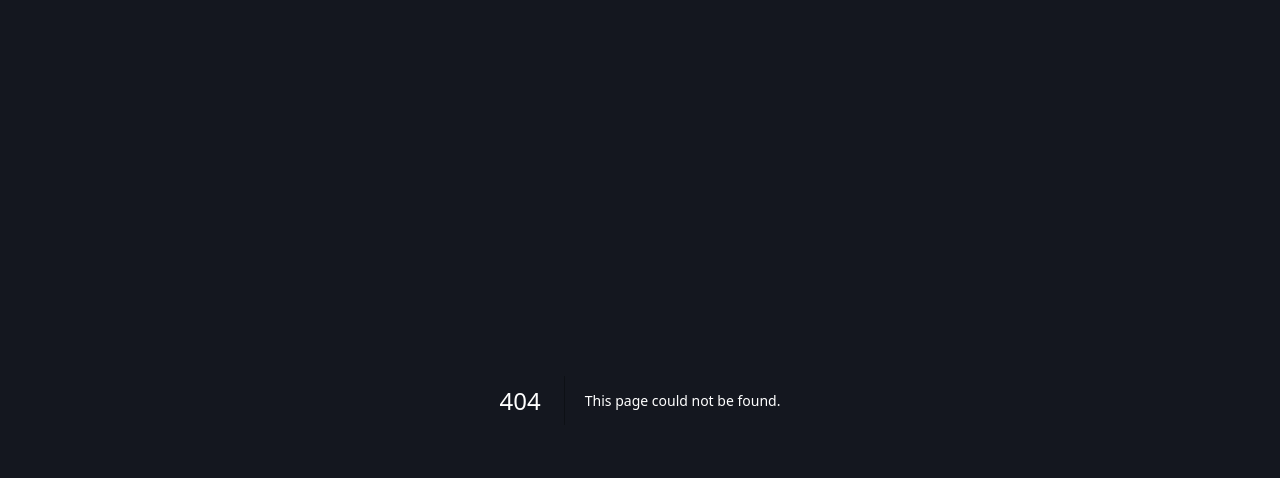
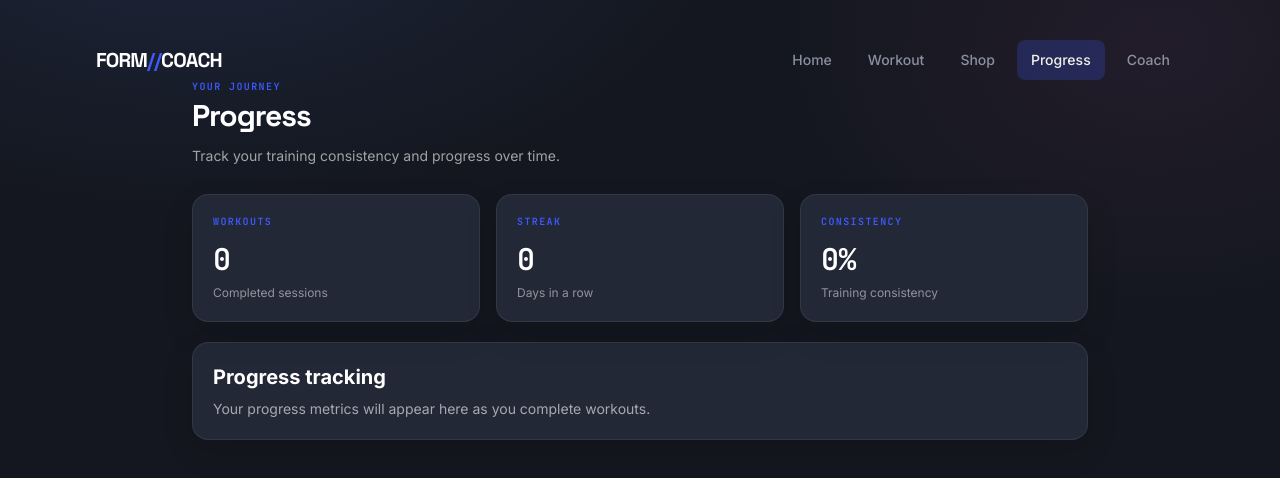
Before and after one commit to vpsbudaykumar/fitness, a Next.js app: page /progress in a window 1280 px wide. Before the commit this address had no page. Shown: the top 478 px of the page. Built offline with nearby package versions, Linux system fonts and the light colour scheme.

Commit message:
Add Workout Shop and Progress pages

```diff
--- /dev/null
+++ b/src/app/progress/page.tsx
@@ -0,0 +1,62 @@
+import { AppShell } from "@/components/app-shell";
+
+export default function ProgressPage() {
+  return (
+    <AppShell>
+      <div className="mx-auto max-w-4xl">
+        <p className="eyebrow">Your journey</p>
+
+        <h1 className="page-title mt-1">
+          Progress
+        </h1>
+
+        <p className="mt-3 text-sm text-white/60">
+          Track your training consistency and progress over time.
+        </p>
+
+        <div className="mt-7 grid gap-4 sm:grid-cols-3">
+          <div className="card">
+            <p className="eyebrow">Workouts</p>
+            <p className="metric mt-3 text-3xl font-semibold">
+              0
+            </p>
+            <p className="mt-2 text-xs text-white/50">
+              Completed sessions
+            </p>
+          </div>
+
+          <div className="card">
+            <p className="eyebrow">Streak</p>
+            <p className="metric mt-3 text-3xl font-semibold">
+              0
+            </p>
+            <p className="mt-2 text-xs text-white/50">
+              Days in a row
+            </p>
+          </div>
+
+          <div className="card">
+            <p className="eyebrow">Consistency</p>
+            <p className="metric mt-3 text-3xl font-semibold">
+              0%
+            </p>
+            <p className="mt-2 text-xs text-white/50">
+              Training consistency
+            </p>
+          </div>
+        </div>
+
+        <section className="card mt-5">
+          <p className="font-[Space_Grotesk] text-xl font-bold">
+            Progress tracking
+          </p>
+
+          <p className="mt-2 text-sm text-white/60">
+            Your progress metrics will appear here as you
+            complete workouts.
+          </p>
+        </section>
+      </div>
+    </AppShell>
+  );
+}
--- /dev/null
+++ b/src/app/shop/page.tsx
@@ -0,0 +1,31 @@
+import { AppShell } from "@/components/app-shell";
+
+export default function ShopPage() {
+  return (
+    <AppShell>
+      <div className="mx-auto max-w-4xl">
+        <p className="eyebrow">Training equipment</p>
+
+        <h1 className="page-title mt-1">
+          Shop
+        </h1>
+
+        <p className="mt-3 text-sm text-white/60">
+          Equipment and training essentials for your workouts.
+        </p>
+
+        <section className="card mt-7">
+          <p className="font-[Space_Grotesk] text-xl font-bold">
+            Coming soon
+          </p>
+
+          <p className="mt-2 text-sm text-white/60">
+            Personalized equipment recommendations based on
+            your workout plan and available equipment will appear
+            here.
+          </p>
+        </section>
+      </div>
+    </AppShell>
+  );
+}
--- /dev/null
+++ b/src/app/workout/page.tsx
@@ -0,0 +1,129 @@
+"use client";
+
+import Link from "next/link";
+import { useCallback, useEffect, useState } from "react";
+import { AppShell } from "@/components/app-shell";
+import { createClient } from "@/lib/supabase/client";
+
+type WorkoutDay = {
+  id: string;
+  day_number: number;
+  focus: string;
+  estimated_duration_minutes: number;
+};
+
+export default function WorkoutPage() {
+  const [days, setDays] = useState<WorkoutDay[]>([]);
+  const [loading, setLoading] = useState(true);
+
+  const load = useCallback(async () => {
+    setLoading(true);
+
+    const supabase = createClient();
+
+    const {
+      data: { user },
+    } = await supabase.auth.getUser();
+
+    if (!user) {
+      setLoading(false);
+      return;
+    }
+
+    const { data: plan } = await supabase
+      .from("workout_plans")
+      .select("id")
+      .eq("user_id", user.id)
+      .order("created_at", { ascending: false })
+      .limit(1)
+      .maybeSingle();
+
+    if (!plan) {
+      setDays([]);
+      setLoading(false);
+      return;
+    }
+
+    const { data } = await supabase
+      .from("workout_days")
+      .select(
+        "id, day_number, focus, estimated_duration_minutes"
+      )
+      .eq("plan_id", plan.id)
+      .order("day_number");
+
+    setDays(data ?? []);
+    setLoading(false);
+  }, []);
+
+  useEffect(() => {
+    void load();
+  }, [load]);
+
+  return (
+    <AppShell>
+      <div className="mx-auto max-w-4xl">
+        <p className="eyebrow">Training</p>
+
+        <h1 className="page-title mt-1">
+          Your workouts
+        </h1>
+
+        <p className="mt-3 max-w-xl text-sm text-white/60">
+          Follow your personalized training plan and start
+          each session when you are ready.
+        </p>
+
+        {loading ? (
+          <div className="card mt-7 animate-pulse text-white/40">
+            Loading your workouts...
+          </div>
+        ) : days.length === 0 ? (
+          <section className="card mt-7">
+            <p className="font-[Space_Grotesk] text-xl font-bold">
+              No workout plan yet
+            </p>
+
+            <p className="mt-2 text-sm text-white/60">
+              Complete your setup and generate your personalized
+              workout plan.
+            </p>
+
+            <Link
+              href="/home"
+              className="btn-primary mt-5"
+            >
+              Go to Home
+            </Link>
+          </section>
+        ) : (
+          <div className="mt-7 grid gap-4 sm:grid-cols-2">
+            {days.map((day) => (
+              <Link
+                key={day.id}
+                href={`/workout/${day.id}/overview`}
+                className="card block transition hover:-translate-y-0.5 hover:border-[#3D5AFE]/50"
+              >
+                <p className="eyebrow">
+                  Day {day.day_number}
+                </p>
+
+                <h2 className="mt-2 font-[Space_Grotesk] text-xl font-bold">
+                  {day.focus}
+                </h2>
+
+                <p className="metric mt-3 text-sm text-white/50">
+                  {day.estimated_duration_minutes} min
+                </p>
+
+                <div className="mt-5 text-sm font-semibold text-[#3D5AFE]">
+                  View workout →
+                </div>
+              </Link>
+            ))}
+          </div>
+        )}
+      </div>
+    </AppShell>
+  );
+}
```
